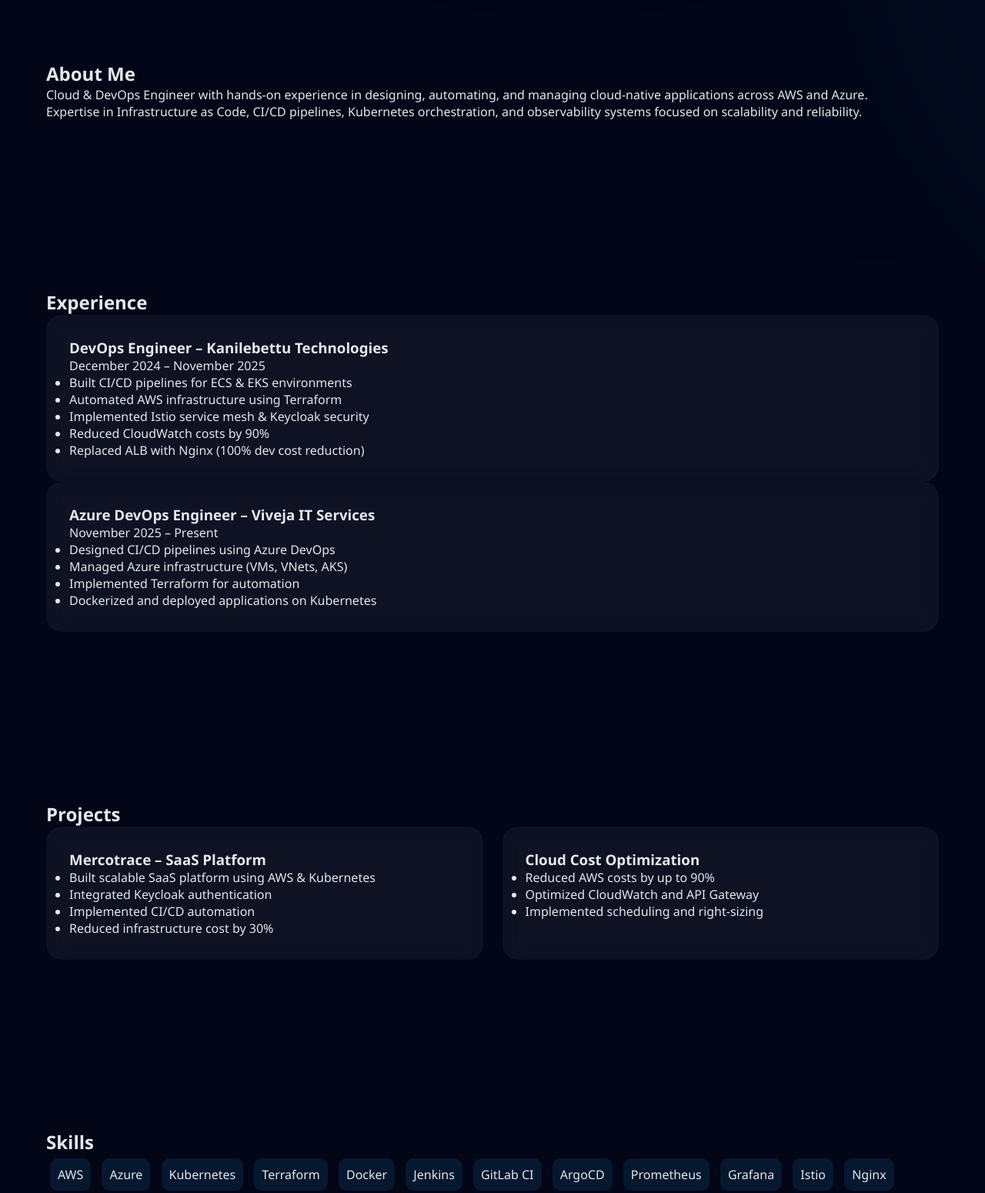
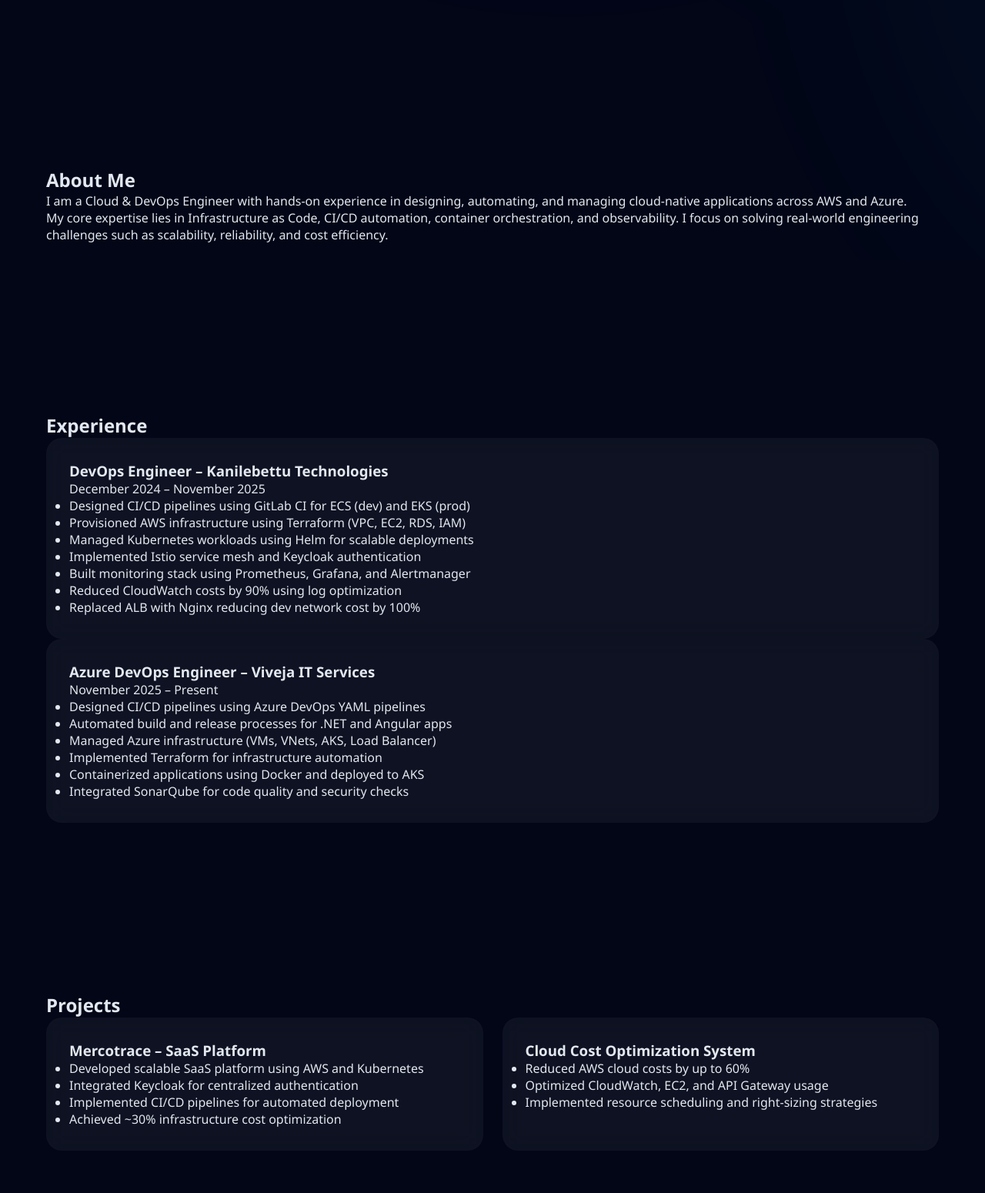
Before and after one commit to pkmaheshvk18/mahesh-portfolio, a plain HTML site: page index.html in a window 1280 px wide. Shown: the part 1212-2762 px from the top of the page at 77% size. Drawn offline with Linux system fonts and the light colour scheme.

Commit message:
Refactor index.html for improved layout and content
Updated the structure and content of the index.html file, including enhancements to the header, hero section, experience, projects, and skills sections.

```diff
--- a/index.html
+++ b/index.html
@@ -1,19 +1,12 @@
 <!DOCTYPE html>
 <html lang="en">
   <head>
-<meta charset="UTF-8">
-<meta name="viewport" content="width=device-width, initial-scale=1.0">
+    <meta charset="UTF-8" />
+    <meta name="viewport" content="width=device-width, initial-scale=1.0" />
     <title>Mahesh Kuruva | DevOps Engineer</title>
-<link rel="stylesheet" href="style.css">
+    <link rel="stylesheet" href="style.css" />
   </head>
-
   <body>
-
-<!-- 🔥 SMOKE LAYERS -->
-<div class="smoke"></div>
-<div class="smoke"></div>
-<div class="smoke"></div>
-
     <!-- HEADER -->
     <header>
       <h2 class="logo">Mahesh</h2>
@@ -25,136 +18,108 @@
         <a href="#contact">Contact</a>
       </nav>
     </header>
-
-<!-- 🚀 ADVANCED HERO -->
-<section class="hero advanced-hero">
-
-  <!-- SPLIT BACKGROUND -->
-  <div class="hero-bg"></div>
-
-  <!-- IMAGE OVERLAY -->
-  <div class="hero-image-overlay"></div>
-
-  <!-- CONTENT -->
-  <div class="hero-content">
-
-    <p class="intro">HELLO, I AM</p>
-
+    <!-- HERO -->
+    <section class="hero">
+      <div class="hero-text">
         <h1>Mahesh Kuruva</h1>
-
         <h2 id="typing"></h2>
-
         <p class="hero-desc">
-      DevOps Engineer specializing in scalable cloud infrastructure, automation,
-      and cost optimization across AWS and Azure platforms.
-      Achieved up to <strong>90% cost reduction</strong>.
+          DevOps Engineer specializing in building scalable cloud infrastructure, automating deployments, and optimizing
+          costs across AWS and Azure platforms. Achieved up to
+          <strong>90% cost reduction</strong>
+          through efficient cloud strategies.
         </p>
-
         <div class="hero-buttons">
           <a href="#projects" class="btn">View Projects</a>
           <a href="#" class="btn secondary">Download Resume</a>
         </div>
-
       </div>
-
+      <div class="hero-img"><img src="image.jpg" alt="Mahesh" /></div>
     </section>
-
     <!-- STATS -->
     <section class="stats">
       <div class="stat">
         <h2>90%</h2>
         <p>Cost Reduction</p>
       </div>
-
       <div class="stat">
         <h2>2+</h2>
         <p>Years Experience</p>
       </div>
-
       <div class="stat">
         <h2>20+</h2>
         <p>Technologies</p>
       </div>
     </section>
-
     <!-- ABOUT -->
     <section id="about">
       <h2>About Me</h2>
-
       <p>
-    Cloud & DevOps Engineer with hands-on experience in designing,
-    automating, and managing cloud-native applications across AWS and Azure.
+        I am a Cloud &amp; DevOps Engineer with hands-on experience in designing, automating, and managing cloud-native
+        applications across AWS and Azure.
       </p>
-
       <p>
-    Expertise in Infrastructure as Code, CI/CD pipelines, Kubernetes orchestration,
-    and observability systems focused on scalability and reliability.
+        My core expertise lies in Infrastructure as Code, CI/CD automation, container orchestration, and observability.
+        I focus on solving real-world engineering challenges such as scalability, reliability, and cost efficiency.
       </p>
     </section>
-
     <!-- EXPERIENCE -->
     <section id="experience">
       <h2>Experience</h2>
-
+      <!-- AWS -->
       <div class="card">
         <h3>DevOps Engineer – Kanilebettu Technologies</h3>
         <p class="duration">December 2024 – November 2025</p>
-
         <ul>
-      <li>Built CI/CD pipelines for ECS & EKS environments</li>
-      <li>Automated AWS infrastructure using Terraform</li>
-      <li>Implemented Istio service mesh & Keycloak security</li>
-      <li>Reduced CloudWatch costs by 90%</li>
-      <li>Replaced ALB with Nginx (100% dev cost reduction)</li>
+          <li>Designed CI/CD pipelines using GitLab CI for ECS (dev) and EKS (prod)</li>
+          <li>Provisioned AWS infrastructure using Terraform (VPC, EC2, RDS, IAM)</li>
+          <li>Managed Kubernetes workloads using Helm for scalable deployments</li>
+          <li>Implemented Istio service mesh and Keycloak authentication</li>
+          <li>Built monitoring stack using Prometheus, Grafana, and Alertmanager</li>
+          <li>Reduced CloudWatch costs by 90% using log optimization</li>
+          <li>Replaced ALB with Nginx reducing dev network cost by 100%</li>
         </ul>
       </div>
-
+      <!-- AZURE -->
       <div class="card">
         <h3>Azure DevOps Engineer – Viveja IT Services</h3>
         <p class="duration">November 2025 – Present</p>
-
         <ul>
-      <li>Designed CI/CD pipelines using Azure DevOps</li>
-      <li>Managed Azure infrastructure (VMs, VNets, AKS)</li>
-      <li>Implemented Terraform for automation</li>
-      <li>Dockerized and deployed applications on Kubernetes</li>
+          <li>Designed CI/CD pipelines using Azure DevOps YAML pipelines</li>
+          <li>Automated build and release processes for .NET and Angular apps</li>
+          <li>Managed Azure infrastructure (VMs, VNets, AKS, Load Balancer)</li>
+          <li>Implemented Terraform for infrastructure automation</li>
+          <li>Containerized applications using Docker and deployed to AKS</li>
+          <li>Integrated SonarQube for code quality and security checks</li>
         </ul>
       </div>
-
     </section>
-
     <!-- PROJECTS -->
     <section id="projects">
       <h2>Projects</h2>
-
       <div class="cards">
-
         <div class="card">
           <h3>Mercotrace – SaaS Platform</h3>
           <ul>
-        <li>Built scalable SaaS platform using AWS & Kubernetes</li>
-        <li>Integrated Keycloak authentication</li>
-        <li>Implemented CI/CD automation</li>
-        <li>Reduced infrastructure cost by 30%</li>
+            <li>Developed scalable SaaS platform using AWS and Kubernetes</li>
+            <li>Integrated Keycloak for centralized authentication</li>
+            <li>Implemented CI/CD pipelines for automated deployment</li>
+            <li>Achieved ~30% infrastructure cost optimization</li>
           </ul>
         </div>
-
         <div class="card">
-      <h3>Cloud Cost Optimization</h3>
+          <h3>Cloud Cost Optimization System</h3>
           <ul>
-        <li>Reduced AWS costs by up to 90%</li>
-        <li>Optimized CloudWatch and API Gateway</li>
-        <li>Implemented scheduling and right-sizing</li>
+            <li>Reduced AWS cloud costs by up to 60%</li>
+            <li>Optimized CloudWatch, EC2, and API Gateway usage</li>
+            <li>Implemented resource scheduling and right-sizing strategies</li>
           </ul>
         </div>
-
       </div>
     </section>
-
     <!-- SKILLS -->
     <section id="skills">
       <h2>Skills</h2>
-
       <div class="skills">
         <span>AWS</span>
         <span>Azure</span>
@@ -171,20 +136,13 @@
         <span>Keycloak</span>
       </div>
     </section>
-
     <!-- CONTACT -->
     <section id="contact">
       <h2>Contact</h2>
-
       <p>Email: maheshkuruvamahesh65@gmail.com</p>
       <p>LinkedIn: linkedin.com/in/iammaheshkuruva</p>
-
-  <a href="mailto:maheshkuruvamahesh65@gmail.com" class="btn">
-    Let's Connect
-  </a>
+      <a href="mailto:maheshkuruvamahesh65@gmail.com" class="btn">Let's Connect</a>
     </section>
-
     <script src="script.js"></script>
-
   </body>
 </html>
```
Lines whose indentation alone changed are shown as unchanged.
